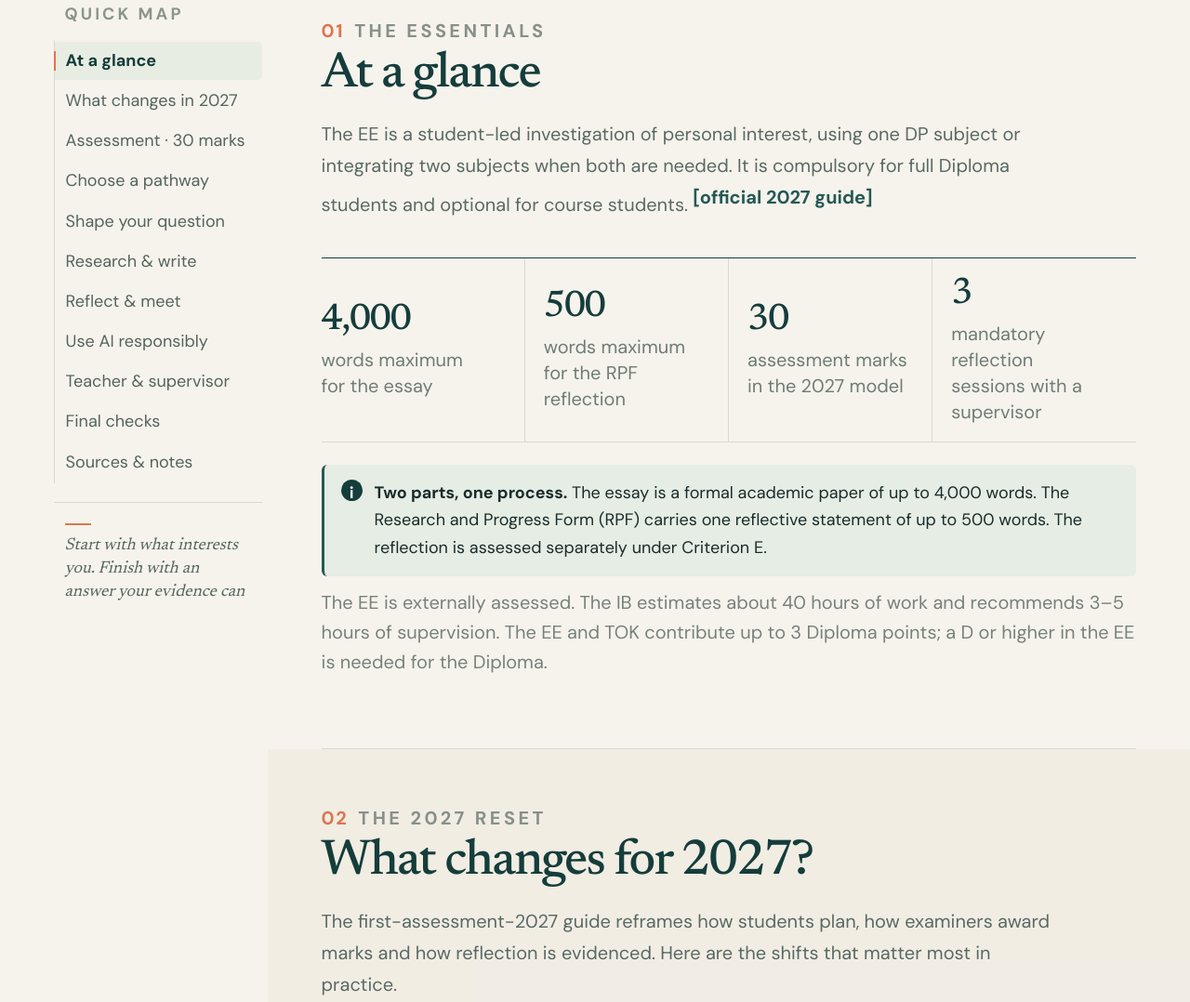
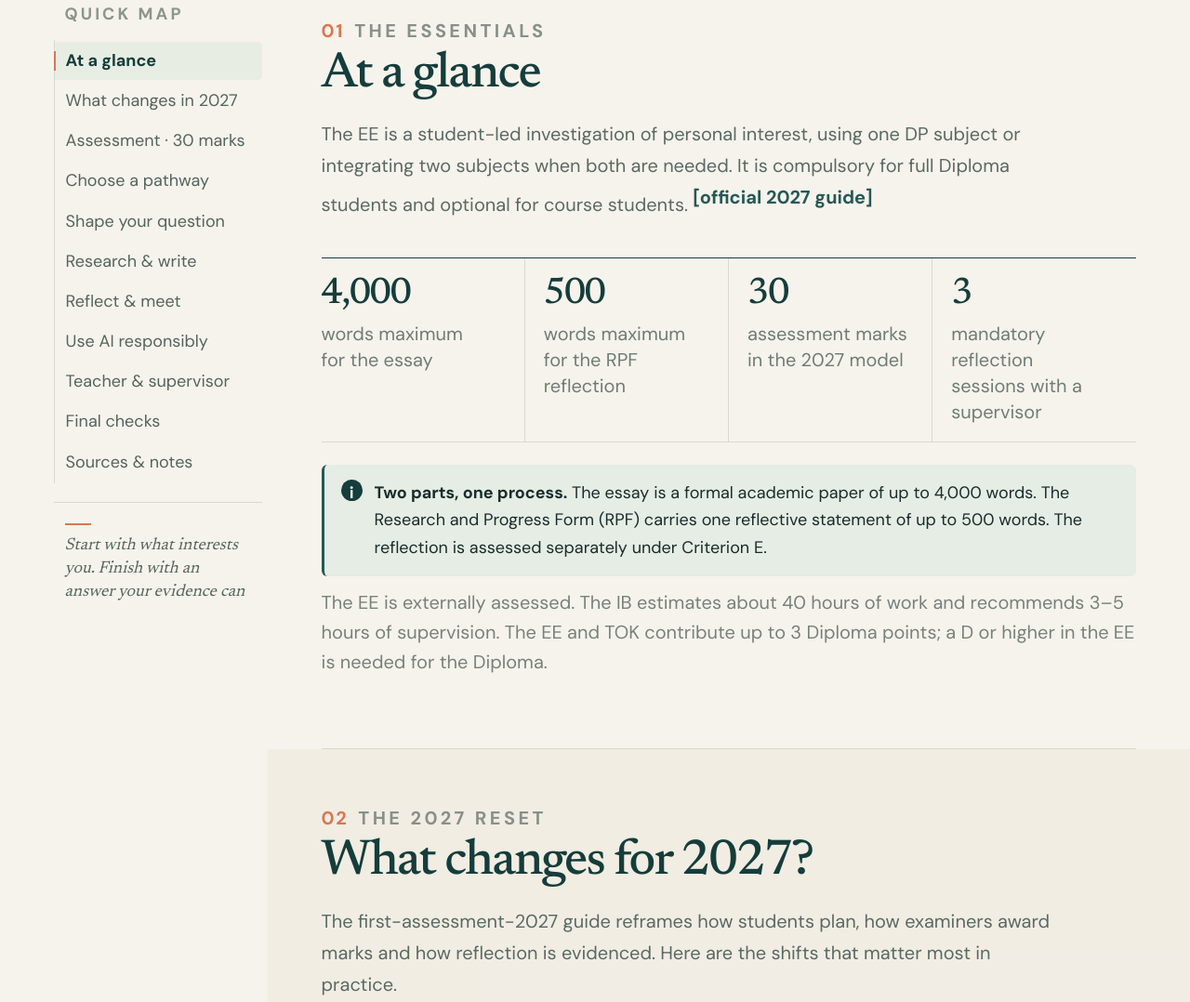
Before and after one commit to biology-JH/ib-extended-essay-2027, a website built with Vite: page index.html in a window 1280 px wide. Shown: the part 750-1828 px from the top of the page at 93% size. Built offline with nearby package versions, Linux system fonts and the light colour scheme.

Commit message:
Align essentials metric figures

```diff
--- a/src/styles.css
+++ b/src/styles.css
@@ -98,7 +98,7 @@ h2 { color: var(--green); font-size: clamp(2.25rem,4.2vw,3.55rem); line-height:
 .section-intro { color: #596964; font-size: 1rem; line-height: 1.7; max-width: 790px; margin: 0; }
 .section-intro a { font-size: .8em; font-weight: 700; text-decoration: none; white-space: nowrap; }
 .facts-strip { display: grid; grid-template-columns: repeat(4,1fr); gap: 0; margin: 28px 0 22px; border-top: 1px solid var(--green); border-bottom: 1px solid var(--line); }
-.fact { min-height: 122px; padding: 19px 16px 18px 0; border-right: 1px solid var(--line); display: flex; flex-direction: column; justify-content: center; }
+.fact { min-height: 122px; padding: 19px 16px 18px 0; border-right: 1px solid var(--line); display: flex; flex-direction: column; justify-content: flex-start; }
 .fact:not(:first-child) { padding-left: 20px; }
 .fact:last-child { border-right: 0; }
 .fact-number { color: var(--green); font: 500 clamp(2rem,3vw,2.8rem)/1 var(--serif); letter-spacing: -.04em; }
```
